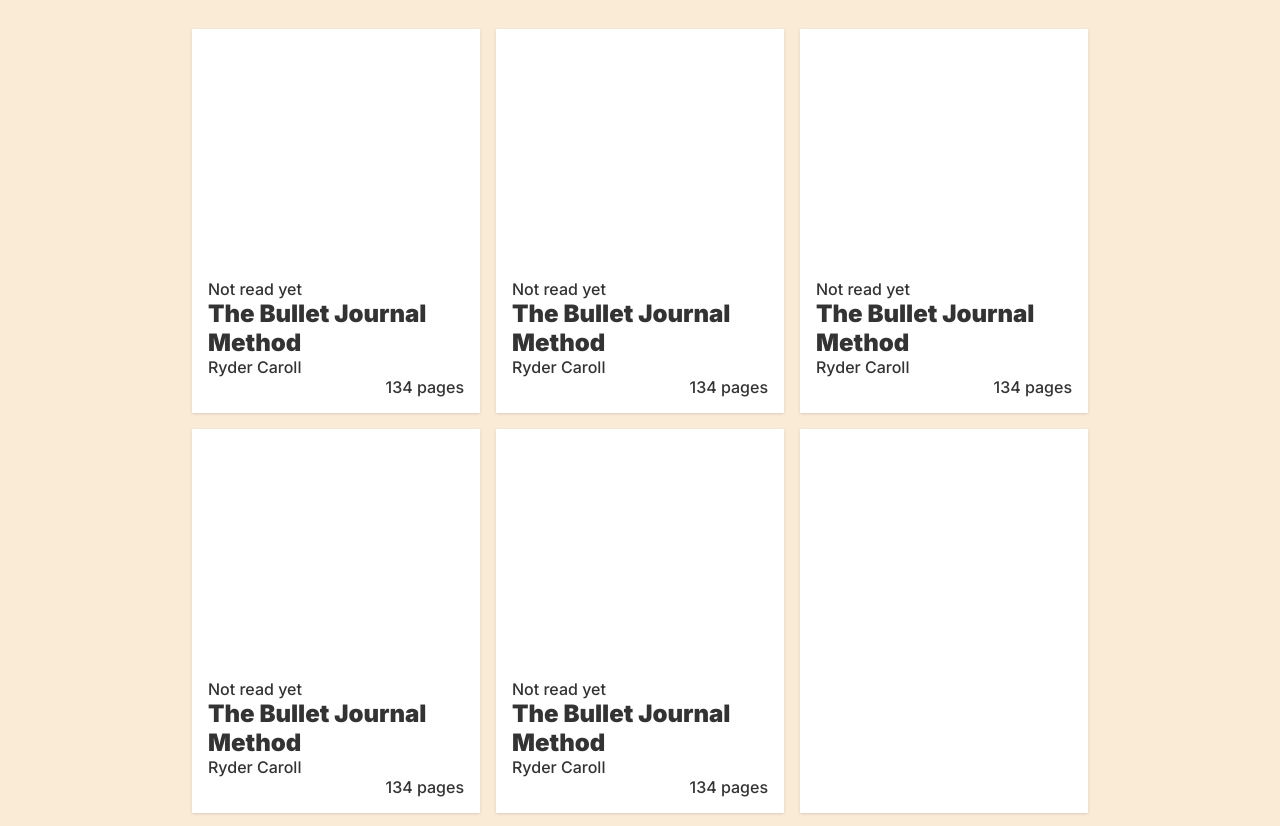
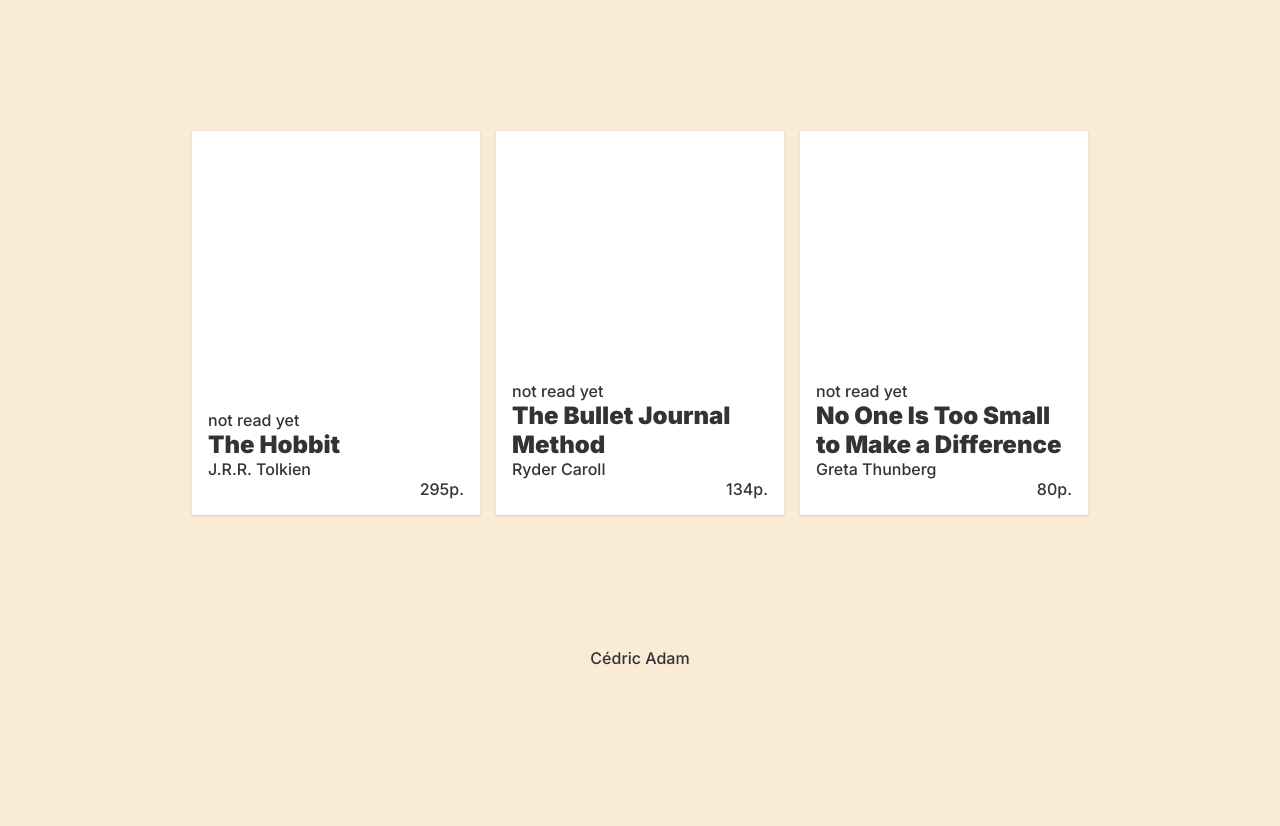
Before and after one commit to okcedric/odin-toreadlist, a plain HTML site: page index.html in a window 1280 px wide. Shown: the part 116-942 px from the top of the page. After the commit the page ends 800 px from the top, so only its background shows below. Drawn offline with Linux system fonts and the light colour scheme.

Commit message:
Add function that display books from an array of book objects

```diff
--- a/app.js
+++ b/app.js
@@ -12,8 +12,13 @@ Book.prototype.info = function (){
 let theHobbit =  new Book('The Hobbit',"J.R.R. Tolkien",295,false);
 console.log(theHobbit);
 
+let bujo = new Book('The Bullet Journal Method',"Ryder Caroll", 134,false);
 
-let myLibrary = [];
+let greta = new Book('No One Is Too Small to Make a Difference', 'Greta Thunberg', 80,false);
+
+
+let myLibrary = [theHobbit,bujo,greta];
+let libraryContainer = document.querySelector('.library');
 
 function addBookToLibrary(title,author,pages,read) {
     let newBook = new Book(title, author, pages, read);
@@ -21,8 +26,30 @@ function addBookToLibrary(title,author,pages,read) {
     return newBook.info();
 }
 
-function displayBooks(){
+function displayBooks(array){
+    array.forEach(book => {
+        let card = document.createElement('div');
+        card.classList.add('card');
+        let read = document.createElement('div');
+        read.classList.add('read');
+        read.textContent= book.read;
+        let title = document.createElement('h2');
+        title.classList.add('title');
+        title.textContent= book.title;
+        let author = document.createElement('div');
+        author.classList.add('author');
+        author.textContent= book.author;
+        let pages= document.createElement('div');
+        pages.classList.add('pages');
+        pages.textContent = `${book.pages}p.`
+        libraryContainer.appendChild(card);
+        card.appendChild(read);
+        card.appendChild(title);
+        card.appendChild(author);
+        card.appendChild(pages);
 
+
+    });
 }
 
 
@@ -42,3 +69,4 @@ closeOverlayButton.addEventListener('click',toggleFormOverlay);
 
 //SCRIPT
 theHobbit.info();
+displayBooks(myLibrary);
--- a/index.html
+++ b/index.html
@@ -53,41 +53,7 @@
 
 
         </div>
-        <div class="container ">
-            <div class="card">
-                <div class="read">Not read yet</div>
-                <h2>The Bullet Journal Method</h2>
-                <div class="author">Ryder Caroll</div>
-                <div class="pages">134 pages</div>
-            </div>
-             <div class="card">
-                <div class="read">Not read yet</div>
-                <h2>The Bullet Journal Method</h2>
-                <div class="author">Ryder Caroll</div>
-                <div class="pages">134 pages</div>
-            </div>
-             <div class="card">
-                <div class="read">Not read yet</div>
-                <h2>The Bullet Journal Method</h2>
-                <div class="author">Ryder Caroll</div>
-                <div class="pages">134 pages</div>
-            </div>
-             <div class="card">
-                <div class="read">Not read yet</div>
-                <h2>The Bullet Journal Method</h2>
-                <div class="author">Ryder Caroll</div>
-                <div class="pages">134 pages</div>
-            </div>
-             <div class="card">
-                <div class="read">Not read yet</div>
-                <h2>The Bullet Journal Method</h2>
-                <div class="author">Ryder Caroll</div>
-                <div class="pages">134 pages</div>
-            </div>
-
-            <div class="card"></div>
-
-            <div class="card"></div>
+        <div class="library">
         </div>
     </main>
     <footer>
--- a/main.css
+++ b/main.css
@@ -155,7 +155,7 @@ label[for='read'] {
 }
 
 
-.container{
+.library{
     display: flex;
     flex-wrap: wrap;
     gap: 1rem;
```
